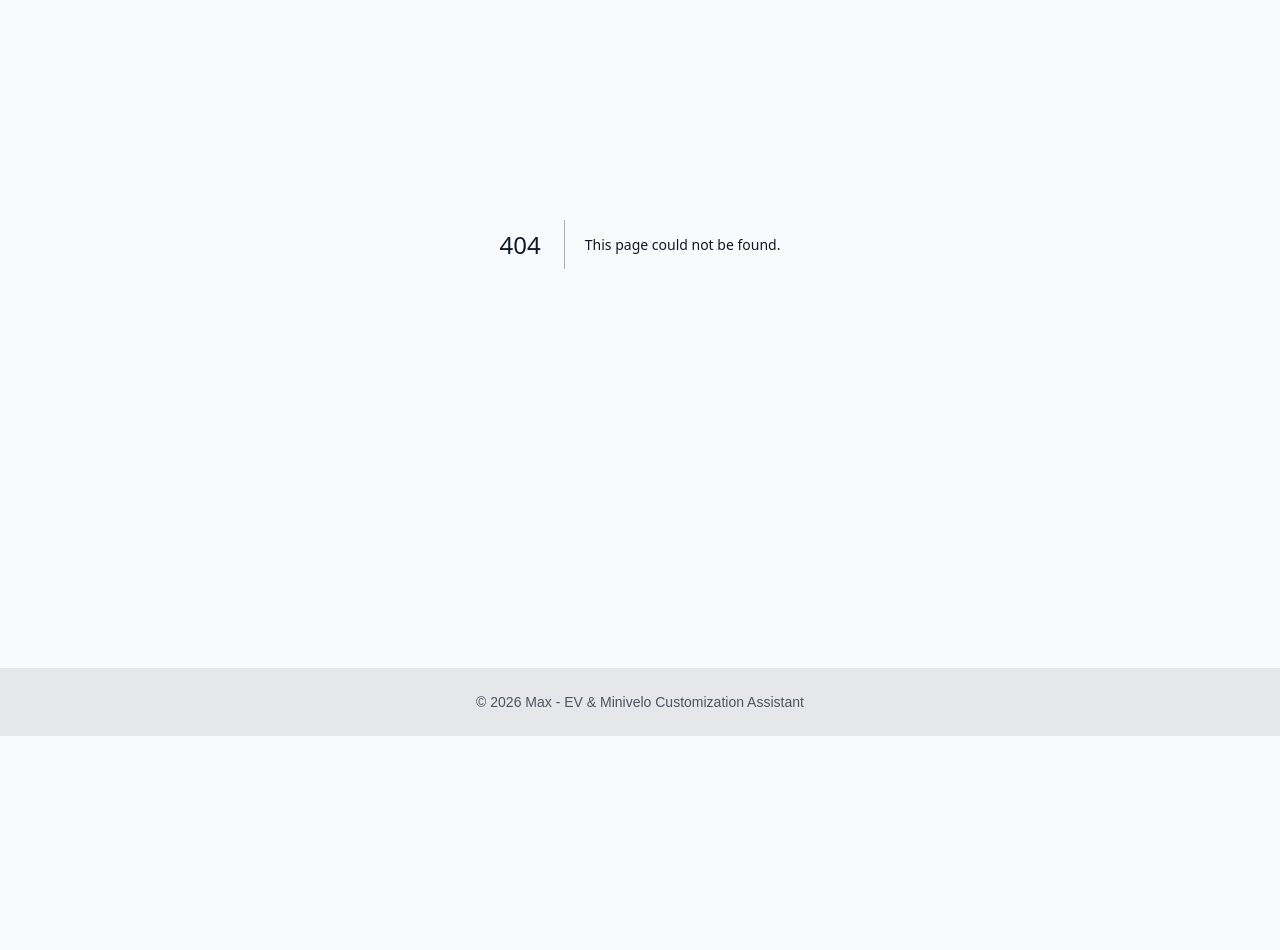
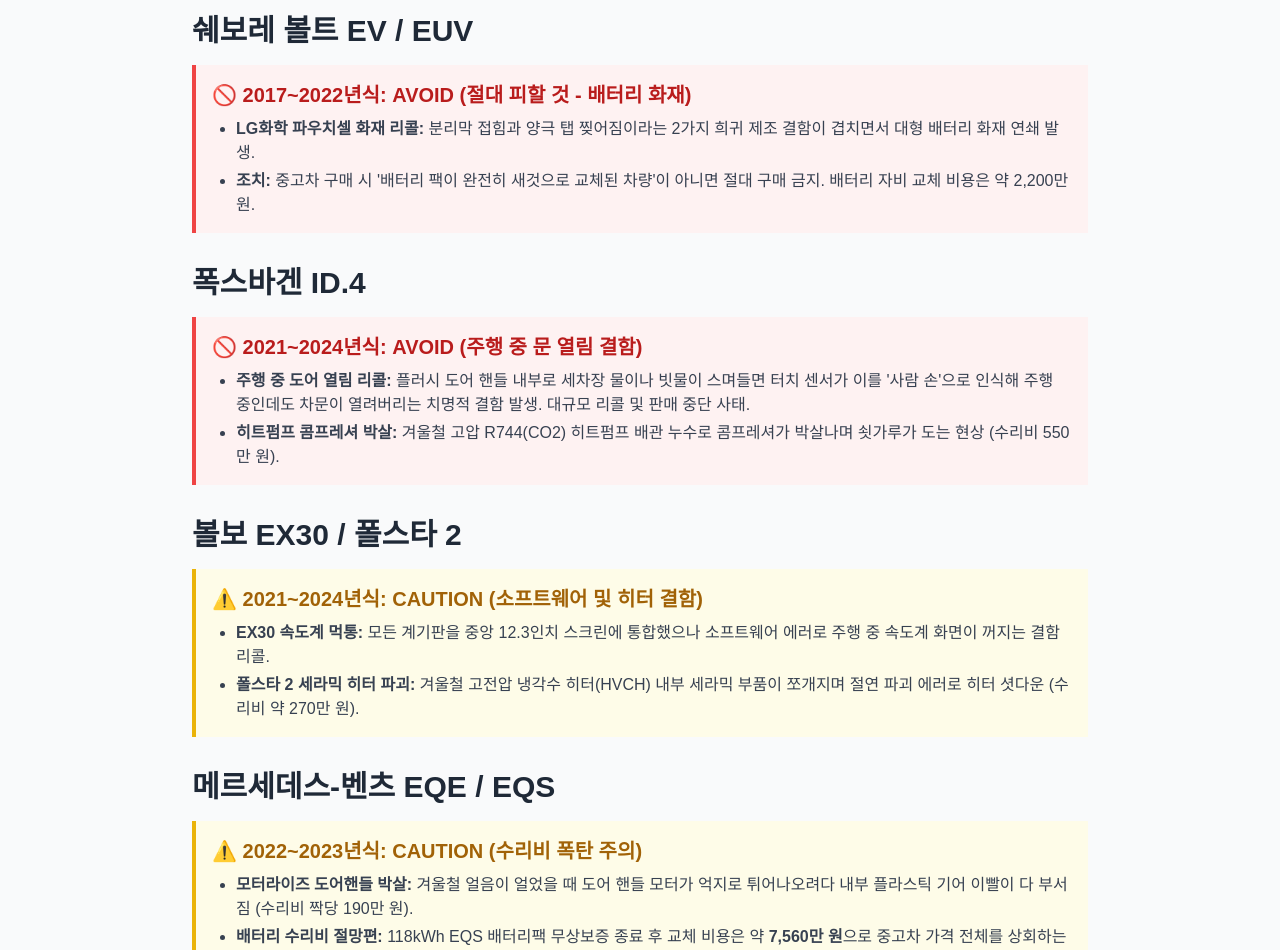
Before and after one commit to LeegwangYeol/ev-stealth-web, a Next.js app: page /global-brands in a window 1280 px wide. Before the commit this address had no page. Shown: the part 240-1190 px from the top of the page. Before the commit the page ends 976 px from the top, so only its background shows below. Built offline with nearby package versions, Linux system fonts and the light colour scheme.

Commit message:
feat: Add expanded models BYD Dolphin, Sealion, VW, MB, Bolt

```diff
--- a/src/app/byd/page.tsx
+++ b/src/app/byd/page.tsx
@@ -4,39 +4,62 @@
       <h1 className="text-4xl font-bold border-b pb-4">BYD 연식별 구매 가이드 (피해야 할 연식)</h1>
 
       <section className="space-y-4">
-        <h2 className="text-3xl font-semibold text-gray-800">씰 (Seal)</h2>
+        <h2 className="text-3xl font-semibold text-gray-800">돌핀 (Dolphin)</h2>
 
         <div className="bg-yellow-50 border-l-4 border-yellow-500 p-4">
-          <h3 className="text-xl font-bold text-yellow-700">⚠️ 2022~2023년식: CAUTION (주의 요망)</h3>
+          <h3 className="text-xl font-bold text-yellow-700">⚠️ 2021~2023년식: CAUTION (주의 요망)</h3>
           <ul className="list-disc pl-6 mt-2 text-gray-700 space-y-1">
-            <li><strong>LFP 배터리 셧다운:</strong> 영하의 날씨에서 배터리가 25% 남았는데 순식간에 0%로 곤두박질치며 차가 서버리는 현상.</li>
-            <li><strong>하부 부식:</strong> 하체 나사들에 저렴한 아연 도금이 쓰여서, 겨울철 염화칼슘을 만나면 뻘겋게 녹이 슬어버립니다 (부식 수리비 121만 원 ~ 297만 원).</li>
+            <li><strong>에어컨 하얀 가루 (Al(OH)3):</strong> 에어컨 에바코어 코팅 불량으로 인해 호흡기에 치명적인 하얀 알루미늄 가루가 실내로 뿜어져 나오는 심각한 결함 발생.</li>
+            <li><strong>조향장치 결함:</strong> 23년식에서 핸들 조향장치(CEPS) 컨트롤러 기판 마찰로 인한 파워스티어링 상실 위험 (대규모 리콜 진행됨).</li>
           </ul>
         </div>
 
         <div className="bg-green-50 border-l-4 border-green-500 p-4">
-          <h3 className="text-xl font-bold text-green-700">✅ 2024년식: BUY SAFE (적극 추천)</h3>
+          <h3 className="text-xl font-bold text-green-700">✅ 2024~2025년식: BUY SAFE (적극 추천)</h3>
           <ul className="list-disc pl-6 mt-2 text-gray-700 space-y-1">
-            <li>BMS(배터리 관리 시스템) 소프트웨어가 개선되어 겨울철 셧다운이 해결되었고, 하체 부품에 부식 방지 코팅(Dacromet)이 적용되었습니다. 승차감도 대폭 개선되었습니다.</li>
+            <li>에바코어 코팅이 개선되었고 새로운 후륜 멀티링크 서스펜션이 적용되어 타이어 편마모와 승차감이 대폭 개선되었습니다. 배터리 교체 비용도 전 세계 최저 수준(약 900만 원 선)으로 유지비가 매우 저렴합니다.</li>
           </ul>
         </div>
       </section>
 
       <section className="space-y-4 mt-8">
-        <h2 className="text-3xl font-semibold text-gray-800">아토 3 (Atto 3)</h2>
-
-        <div className="bg-yellow-50 border-l-4 border-yellow-500 p-4">
-          <h3 className="text-xl font-bold text-yellow-700">⚠️ 2022~2023년식: CAUTION (주의 요망)</h3>
-          <ul className="list-disc pl-6 mt-2 text-gray-700 space-y-1">
-            <li><strong>에어컨 쉰내:</strong> 에어컨 안에 물이 고이면서 심한 곰팡이 냄새가 지속적으로 발생.</li>
-            <li><strong>앞바퀴 털림:</strong> 급가속 시 앞바퀴가 덜덜 떨리며 그립을 잃어버리는 현상 발생 (엔진 마운트가 너무 무름).</li>
-          </ul>
-        </div>
+        <h2 className="text-3xl font-semibold text-gray-800">시라이언 07 (Sealion 07)</h2>
 
         <div className="bg-yellow-50 border-l-4 border-yellow-500 p-4">
           <h3 className="text-xl font-bold text-yellow-700">⚠️ 2024년식: CAUTION (주의 요망)</h3>
           <ul className="list-disc pl-6 mt-2 text-gray-700 space-y-1">
-            <li>타이어가 고급(콘티넨탈)으로 바뀌고 에어컨 냄새 등은 잡혔으나, 방지턱을 넘을 때 앞 서스펜션이 여전히 너무 물렁거린다는 단점이 있습니다. 가성비 출퇴근용으로만 적합합니다.</li>
+            <li><strong>12-in-1 모터 통짜 수리비 폭탄:</strong> 모터, 인버터, 충전기 등이 12-in-1으로 통합되어 있어 부품 하나만 고장 나도 전체 모듈을 통째로 교체해야 함 (보증 수리 외 비용 약 600만 원 발생).</li>
+            <li><strong>CTB (Cell-to-Body) 배터리 파손 위험:</strong> 배터리 케이스가 차량 하부 바닥과 일체형이라서 주행 중 돌을 밟아 하부가 5mm만 찌그러져도 배터리 전체(약 1,400만 원)를 통교체해야 하는 치명적 수리 지옥 리스크.</li>
+          </ul>
+        </div>
+
+        <div className="bg-green-50 border-l-4 border-green-500 p-4">
+          <h3 className="text-xl font-bold text-green-700">✅ 2025년식: BUY SAFE (추천)</h3>
+          <ul className="list-disc pl-6 mt-2 text-gray-700 space-y-1">
+            <li>루프 라이다 세정 노즐 결함 개선 및 초기 하체 세팅이 수정되었습니다. 단, CTB 통짜 배터리의 구조적 한계(하부 긁힘 시 전손 위기)는 25년식도 동일하므로 반드시 하부 코팅이나 주의 운전이 필요합니다.</li>
+          </ul>
+        </div>
+      </section>
+
+      <section className="space-y-4 mt-8">
+        <h2 className="text-3xl font-semibold text-gray-800">씰 (Seal)</h2>
+        <div className="bg-yellow-50 border-l-4 border-yellow-500 p-4">
+          <h3 className="text-xl font-bold text-yellow-700">⚠️ 2022~2023년식: CAUTION (주의 요망)</h3>
+          <ul className="list-disc pl-6 mt-2 text-gray-700 space-y-1">
+            <li>LFP 배터리 겨울철 셧다운(25%에서 갑자기 0%로 추락) 및 하체 나사 부식 발생.</li>
+          </ul>
+        </div>
+        <div className="bg-green-50 border-l-4 border-green-500 p-4">
+          <h3 className="text-xl font-bold text-green-700">✅ 2024년식: BUY SAFE (적극 추천)</h3>
+        </div>
+      </section>
+
+      <section className="space-y-4 mt-8">
+        <h2 className="text-3xl font-semibold text-gray-800">아토 3 (Atto 3)</h2>
+        <div className="bg-yellow-50 border-l-4 border-yellow-500 p-4">
+          <h3 className="text-xl font-bold text-yellow-700">⚠️ 2022~2024년식: CAUTION (주의 요망)</h3>
+          <ul className="list-disc pl-6 mt-2 text-gray-700 space-y-1">
+            <li>초기형 에어컨 곰팡이 냄새 고질병 및 앞바퀴 털림 증상. 24년식에 일부 개선되었으나 여전히 앞 서스펜션 세팅이 너무 무릅니다.</li>
           </ul>
         </div>
       </section>
--- /dev/null
+++ b/src/app/global-brands/page.tsx
@@ -0,0 +1,51 @@
+export default function GlobalEvPage() {
+  return (
+    <div className="space-y-8 py-10 max-w-4xl mx-auto">
+      <h1 className="text-4xl font-bold border-b pb-4">유럽 및 북미 EV 연식별 가이드 (폭스바겐, 리비안, 폴스타 등)</h1>
+
+      <section className="space-y-4">
+        <h2 className="text-3xl font-semibold text-gray-800">쉐보레 볼트 EV / EUV</h2>
+        <div className="bg-red-50 border-l-4 border-red-500 p-4">
+          <h3 className="text-xl font-bold text-red-700">🚫 2017~2022년식: AVOID (절대 피할 것 - 배터리 화재)</h3>
+          <ul className="list-disc pl-6 mt-2 text-gray-700 space-y-1">
+            <li><strong>LG화학 파우치셀 화재 리콜:</strong> 분리막 접힘과 양극 탭 찢어짐이라는 2가지 희귀 제조 결함이 겹치면서 대형 배터리 화재 연쇄 발생.</li>
+            <li><strong>조치:</strong> 중고차 구매 시 &apos;배터리 팩이 완전히 새것으로 교체된 차량&apos;이 아니면 절대 구매 금지. 배터리 자비 교체 비용은 약 2,200만 원.</li>
+          </ul>
+        </div>
+      </section>
+
+      <section className="space-y-4 mt-8">
+        <h2 className="text-3xl font-semibold text-gray-800">폭스바겐 ID.4</h2>
+        <div className="bg-red-50 border-l-4 border-red-500 p-4">
+          <h3 className="text-xl font-bold text-red-700">🚫 2021~2024년식: AVOID (주행 중 문 열림 결함)</h3>
+          <ul className="list-disc pl-6 mt-2 text-gray-700 space-y-1">
+            <li><strong>주행 중 도어 열림 리콜:</strong> 플러시 도어 핸들 내부로 세차장 물이나 빗물이 스며들면 터치 센서가 이를 &apos;사람 손&apos;으로 인식해 주행 중인데도 차문이 열려버리는 치명적 결함 발생. 대규모 리콜 및 판매 중단 사태.</li>
+            <li><strong>히트펌프 콤프레셔 박살:</strong> 겨울철 고압 R744(CO2) 히트펌프 배관 누수로 콤프레셔가 박살나며 쇳가루가 도는 현상 (수리비 550만 원).</li>
+          </ul>
+        </div>
+      </section>
+
+      <section className="space-y-4 mt-8">
+        <h2 className="text-3xl font-semibold text-gray-800">볼보 EX30 / 폴스타 2</h2>
+        <div className="bg-yellow-50 border-l-4 border-yellow-500 p-4">
+          <h3 className="text-xl font-bold text-yellow-700">⚠️ 2021~2024년식: CAUTION (소프트웨어 및 히터 결함)</h3>
+          <ul className="list-disc pl-6 mt-2 text-gray-700 space-y-1">
+            <li><strong>EX30 속도계 먹통:</strong> 모든 계기판을 중앙 12.3인치 스크린에 통합했으나 소프트웨어 에러로 주행 중 속도계 화면이 꺼지는 결함 리콜.</li>
+            <li><strong>폴스타 2 세라믹 히터 파괴:</strong> 겨울철 고전압 냉각수 히터(HVCH) 내부 세라믹 부품이 쪼개지며 절연 파괴 에러로 히터 셧다운 (수리비 약 270만 원).</li>
+          </ul>
+        </div>
+      </section>
+
+      <section className="space-y-4 mt-8">
+        <h2 className="text-3xl font-semibold text-gray-800">메르세데스-벤츠 EQE / EQS</h2>
+        <div className="bg-yellow-50 border-l-4 border-yellow-500 p-4">
+          <h3 className="text-xl font-bold text-yellow-700">⚠️ 2022~2023년식: CAUTION (수리비 폭탄 주의)</h3>
+          <ul className="list-disc pl-6 mt-2 text-gray-700 space-y-1">
+            <li><strong>모터라이즈 도어핸들 박살:</strong> 겨울철 얼음이 얼었을 때 도어 핸들 모터가 억지로 튀어나오려다 내부 플라스틱 기어 이빨이 다 부서짐 (수리비 짝당 190만 원).</li>
+            <li><strong>배터리 수리비 절망편:</strong> 118kWh EQS 배터리팩 무상보증 종료 후 교체 비용은 약 <strong>7,560만 원</strong>으로 중고차 가격 전체를 상회하는 끔찍한 리스크를 안고 있습니다.</li>
+          </ul>
+        </div>
+      </section>
+    </div>
+  );
+}
--- a/src/app/layout.tsx
+++ b/src/app/layout.tsx
@@ -39,6 +39,7 @@
               <Link href="/hyundai-kia" className="hover:text-blue-400 transition">현대/기아 연식별</Link>
               <Link href="/tesla" className="hover:text-blue-400 transition">테슬라 연식별</Link>
               <Link href="/byd" className="hover:text-blue-400 transition">BYD 연식별</Link>
+              <Link href="/global-brands" className="hover:text-blue-400 transition">폭스바겐/벤츠/폴스타</Link>
             </div>
           </div>
         </nav>
--- a/src/app/page.tsx
+++ b/src/app/page.tsx
@@ -12,12 +12,12 @@
         </p>
       </div>
 
-      <div className="grid grid-cols-1 md:grid-cols-3 gap-8 w-full max-w-5xl">
+      <div className="grid grid-cols-1 md:grid-cols-2 lg:grid-cols-4 gap-8 w-full max-w-6xl">
         <Link href="/hyundai-kia"
           className="group block p-6 bg-white border border-gray-200 rounded-2xl shadow-sm hover:shadow-xl transition-all duration-300">
           <h2 className="text-2xl font-bold mb-3 group-hover:text-blue-600">현대/기아 연식별 &rarr;</h2>
           <p className="text-gray-600 leading-relaxed">
-            아이오닉5, EV6, GV60의 초기형(21~22년식) ICCU 결함 피하는 법 및 구매 추천 연식(25년식).
+            아이오닉5, EV6, GV60의 초기형(21~22년식) ICCU 결함 피하는 법 및 구매 추천 연식.
           </p>
         </Link>
 
@@ -25,7 +25,7 @@
           className="group block p-6 bg-white border border-gray-200 rounded-2xl shadow-sm hover:shadow-xl transition-all duration-300">
           <h2 className="text-2xl font-bold mb-3 group-hover:text-blue-600">테슬라 연식별 &rarr;</h2>
           <p className="text-gray-600 leading-relaxed">
-            모델3/모델Y의 히트펌프 고질병, 서스펜션 암 파손을 피하기 위해 반드시 확인해야 할 연식 가이드.
+            모델3/모델Y 히트펌프 사망 결함, 컨트롤 암 파손을 피하기 위한 연식 선택 가이드.
           </p>
         </Link>
 
@@ -33,7 +33,15 @@
           className="group block p-6 bg-white border border-gray-200 rounded-2xl shadow-sm hover:shadow-xl transition-all duration-300">
           <h2 className="text-2xl font-bold mb-3 group-hover:text-blue-600">BYD 연식별 &rarr;</h2>
           <p className="text-gray-600 leading-relaxed">
-            아토3, 실(Seal)의 초기형 빗물 누수 및 LFP 배터리 셧다운을 피하는 추천 연식 매트릭스.
+            돌핀 에어컨 백색 가루 결함, 시라이언 07 CTB 파손 위험 등 주력 모델 피하기 매트릭스.
+          </p>
+        </Link>
+
+        <Link href="/global-brands"
+          className="group block p-6 bg-white border border-gray-200 rounded-2xl shadow-sm hover:shadow-xl transition-all duration-300">
+          <h2 className="text-2xl font-bold mb-3 group-hover:text-blue-600">폭스바겐/벤츠/폴스타 &rarr;</h2>
+          <p className="text-gray-600 leading-relaxed">
+            볼트EV 화재 리콜, 폭스바겐 ID.4 주행 중 문열림, 벤츠 7,500만 원 배터리 교체비 리포트.
           </p>
         </Link>
       </div>
```
